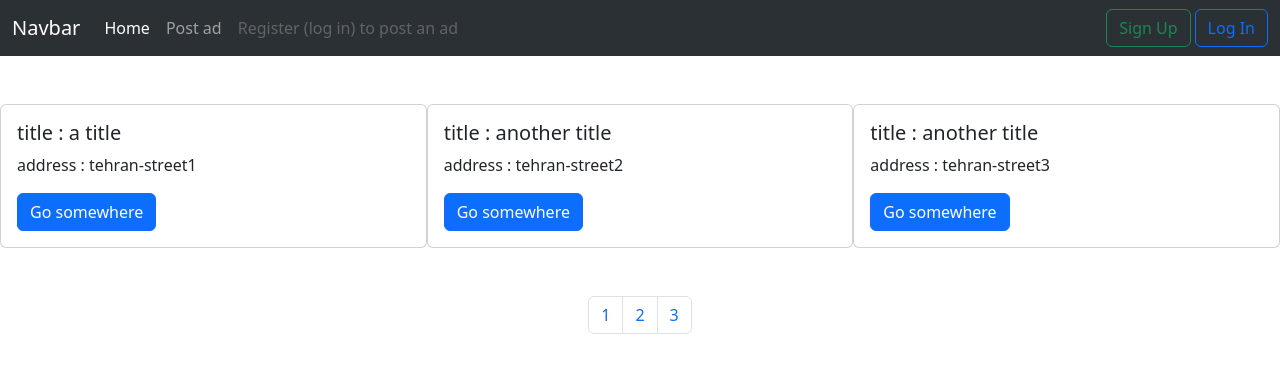
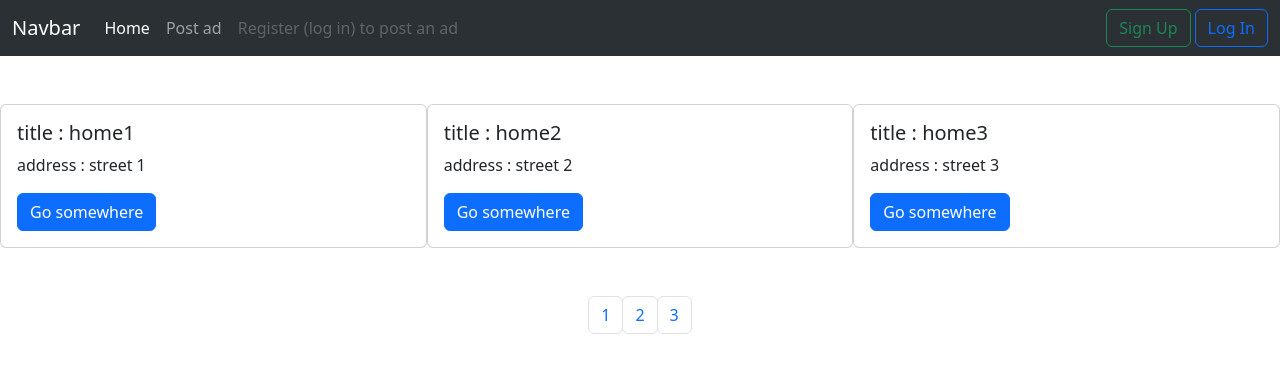
Before and after one commit to sedmahdihashemi/Home-Site, a React (Vite) app in the folder HomeSite/: page / in a window 1280 px wide. Shown: the top 372 px of the page. Built offline with nearby package versions, Linux system fonts and the light colour scheme; data requests are answered from the project's data file.

Commit message:
fix pagination the end my task

```diff
--- a/HomeSite/src/components/Map.jsx
+++ b/HomeSite/src/components/Map.jsx
@@ -27,7 +27,7 @@ const[isClick , setIsClick] = useState(1)
 
   return (
     <div  className='col-12 overflow-hidden bg-primary' style={{ height: '350px' }}>
-      <MapContainer  center={center} className='col-12 h-100' scrollWheelZoom={false} zoom={12} mapRef={mapRef}>
+      <MapContainer  center={center} className='col-12 h-100' scrollWheelZoom={false} zoom={10} mapRef={mapRef}>
         <TileLayer
           url={'https://{s}.tile.openstreetmap.org/{z}/{x}/{y}.png'}
           attribution={'&copy; <a href="https://www.maptiler.com/">maptiler</a> contributors'}
--- a/HomeSite/src/data/db.json
+++ b/HomeSite/src/data/db.json
@@ -2,44 +2,23 @@
   "posts": [
     {
       "id": "1",
-      "title": "a title",
-      "phone": "79854",
-      "lat": 13.084622,
-      "lng": 80.248357,
-      "address": "tehran-street1",
-      "desc": "my home is big"
+      "title": "home1",
+      "phone": "14778952",
+      "address": "street 1",
+      "desc": "my home is new",
+      "locationMap": [
+        {
+          "lat": 35.67403145377907,
+          "lng": 51.48098282374285
+        }
+      ]
     },
     {
       "id": "2",
-      "title": "another title",
-      "phone": "132564",
-      "lat": "13.084622",
-      "lng": "80.248357",
-      "address": "tehran-street2",
-      "desc": "my home is very good"
-    },
-    {
-      "id": "3",
-      "title": "another title",
-      "phone": "89849",
-      "lat": 13.084622,
-      "lng": 80.248357,
-      "address": "tehran-street3",
-      "desc": "my home is blue"
-    },
-    {
-      "id": "7716",
-      "title": "home6",
-      "phone": "45654",
-      "address": "street 7",
-      "desc": "my home is gray"
-    },
-    {
-      "id": "663d",
-      "title": "home8",
-      "phone": "147852",
-      "address": "street 8",
-      "desc": "my home is bad",
+      "title": "home2",
+      "phone": "147852002",
+      "address": "street 2",
+      "desc": "my home is big",
       "locationMap": [
         {
           "lat": 35.67403185377907,
@@ -48,10 +27,49 @@
       ]
     },
     {
+      "id": "3",
+      "title": "home3",
+      "phone": "147852",
+      "address": "street 3",
+      "desc": "my home is old",
+      "locationMap": [
+        {
+          "lat": 35.67403185577907,
+          "lng": 51.48098282574285
+        }
+      ]
+    },
+    {
+      "id": "4",
+      "title": "home4",
+      "phone": "145147852",
+      "address": "street 4",
+      "desc": "my home is wood",
+      "locationMap": [
+        {
+          "lat": 35.67403185377907,
+          "lng": 51.48098242374285
+        }
+      ]
+    },
+    {
+      "id": "663d",
+      "title": "home5",
+      "phone": "14785255",
+      "address": "street 5",
+      "desc": "my home is large",
+      "locationMap": [
+        {
+          "lat": 35.67403185377907,
+          "lng": 51.48097282374285
+        }
+      ]
+    },
+    {
       "id": "5e83",
-      "title": "home9",
+      "title": "home6",
       "phone": "0015748",
-      "address": "street 9",
+      "address": "street 6",
       "desc": "my home is nice",
       "locationMap": [
         {
@@ -62,14 +80,27 @@
     },
     {
       "id": "bb3b",
-      "title": "home10",
+      "title": "home7",
       "phone": "465626",
-      "address": "street 10",
+      "address": "street 7",
       "desc": "my home is cute",
       "locationMap": [
         {
           "lat": 35.65450663942449,
           "lng": 51.424384333131
+        }
+      ]
+    },
+    {
+      "id": "6f02",
+      "title": "home8",
+      "phone": "0022335",
+      "address": "street 8",
+      "desc": "my home is 8",
+      "locationMap": [
+        {
+          "lat": 35.713904233681035,
+          "lng": 51.31255943652829
         }
       ]
     }
--- a/HomeSite/src/pages/Home.jsx
+++ b/HomeSite/src/pages/Home.jsx
@@ -32,6 +32,10 @@ const[end , setEnd] = useState(3)
       setStart(6)
       setEnd(9)
     }
+    if(what.target.innerHTML === '4'){
+      setStart(9)
+      setEnd(12)
+    }
 
 
   }
@@ -52,9 +56,13 @@ const[end , setEnd] = useState(3)
         <nav aria-label="Page navigation example ">
           <ul className="pagination justify-content-end">
 
-            <li className="page-item"><a onClick={(e)=>paginationHandlre(e)} className="page-link">1</a></li>
-            <li className="page-item"><a onClick={(e)=>paginationHandlre(e)} className="page-link">2</a></li>
-            <li className="page-item"><a onClick={(e)=>paginationHandlre(e)} className="page-link">3</a></li>
+            <li className="page-item"><a onClick={(e)=>paginationHandlre(e)} className="btn btn-outline-primary page-link">1</a></li>
+            <li className="page-item"><a onClick={(e)=>paginationHandlre(e)} className="btn btn-outline-primary page-link">2</a></li>
+            <li className="page-item"><a onClick={(e)=>paginationHandlre(e)} className="btn btn-outline-primary page-link">3</a></li>
+            {
+              dataApi.length > 9 &&
+            <li className="page-item"><a onClick={(e)=>paginationHandlre(e)} className="btn btn-outline-primary page-link">4</a></li>
+            }
 
           </ul>
         </nav>
```
